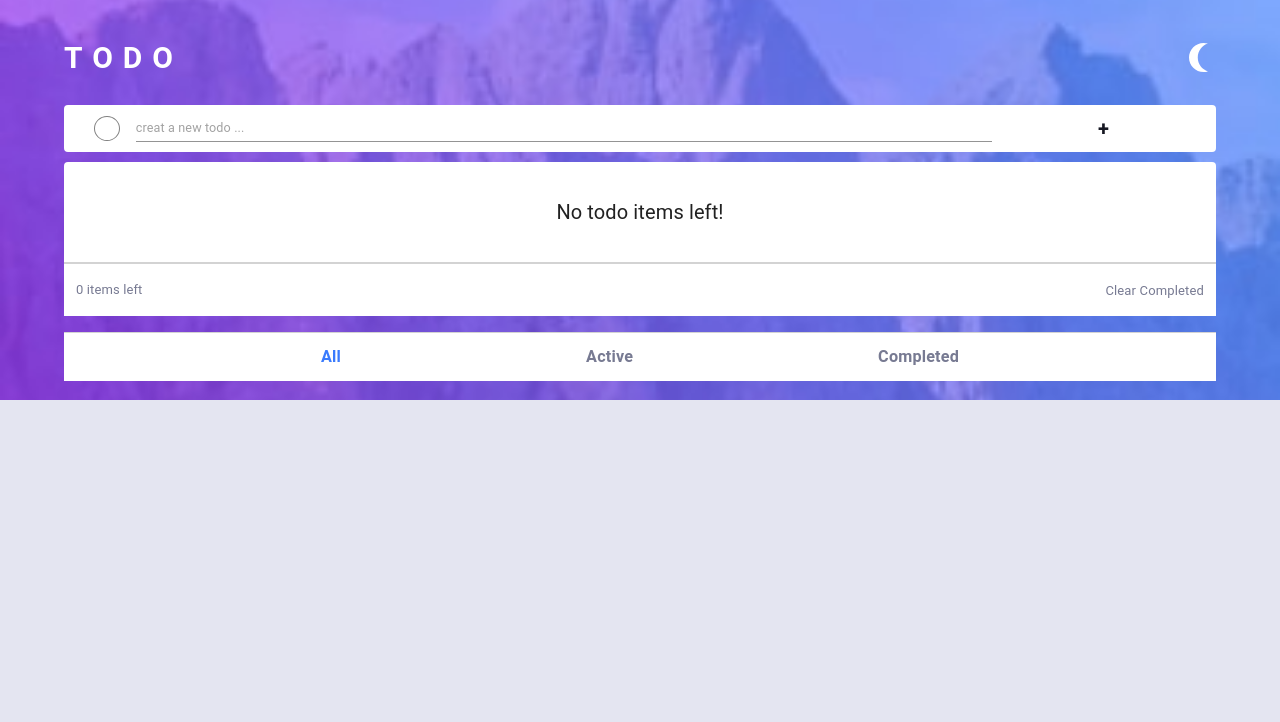
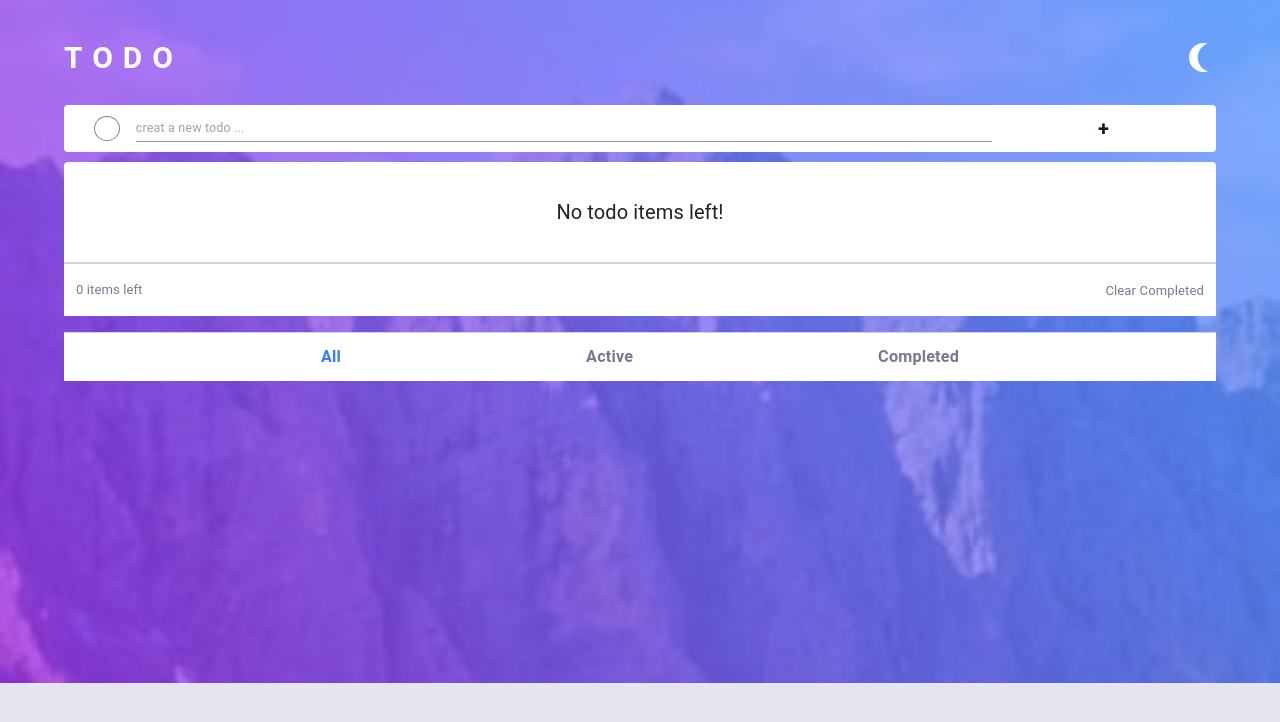
Before and after one commit to sofia-kn/todoList-mui, a React app: page / in a window 1280 px wide. Shown: the top 722 px of the page. Built offline with nearby package versions, Linux system fonts and the light colour scheme; the HTML template or start-up script is replaced by a standard one.

Commit message:
feat ( background image) : feat height of it

```diff
--- a/src/App.jsx
+++ b/src/App.jsx
@@ -10,11 +10,11 @@ function App() {
       <div
         style={{
           width: "100%",
-          height: "400px",
+          minHeight: "100vh",
           backgroundImage: "url('/assets/images/bg-mobile-light.jpg')",
           backgroundRepeat: "no-repeat",
-          backgroundSize: "cover",
-          backgroundPosition: "center",
+          backgroundSize: "contain",
+          backgroundPosition: "top left",
         }}
       >
         <Container>
@@ -77,6 +77,7 @@ function App() {
           </Box>
           <ButtomNavigation />
         </Container>
+
       </div>
     </>
   );
--- a/src/components/ButtomNavigation.jsx
+++ b/src/components/ButtomNavigation.jsx
@@ -5,8 +5,7 @@ import { Box } from "@mui/material";
 function ButtomNavigation() {
   return (
     <Box
-    //   position="absolute"
-    //   top={330}
+
       bgcolor="white"
       width="100%"
       borderTop="1px solid lightgray"
--- a/src/theme.js
+++ b/src/theme.js
@@ -16,8 +16,11 @@ const theme = createTheme({
       styleOverrides: {
         html: {
           fontSize: "62.5%",
+        },
+        body:{
           backgroundColor:'#e4e5f1',
-        },
+
+        }
       },
     },
   },
```
